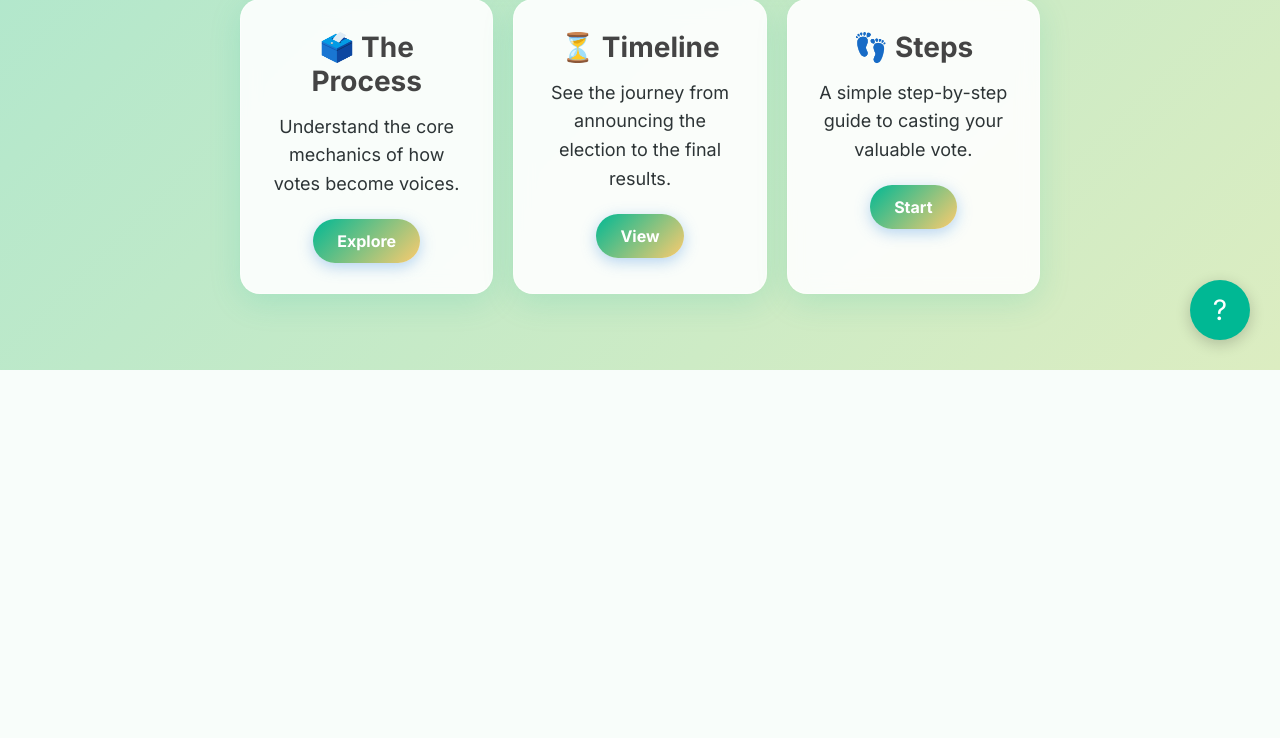
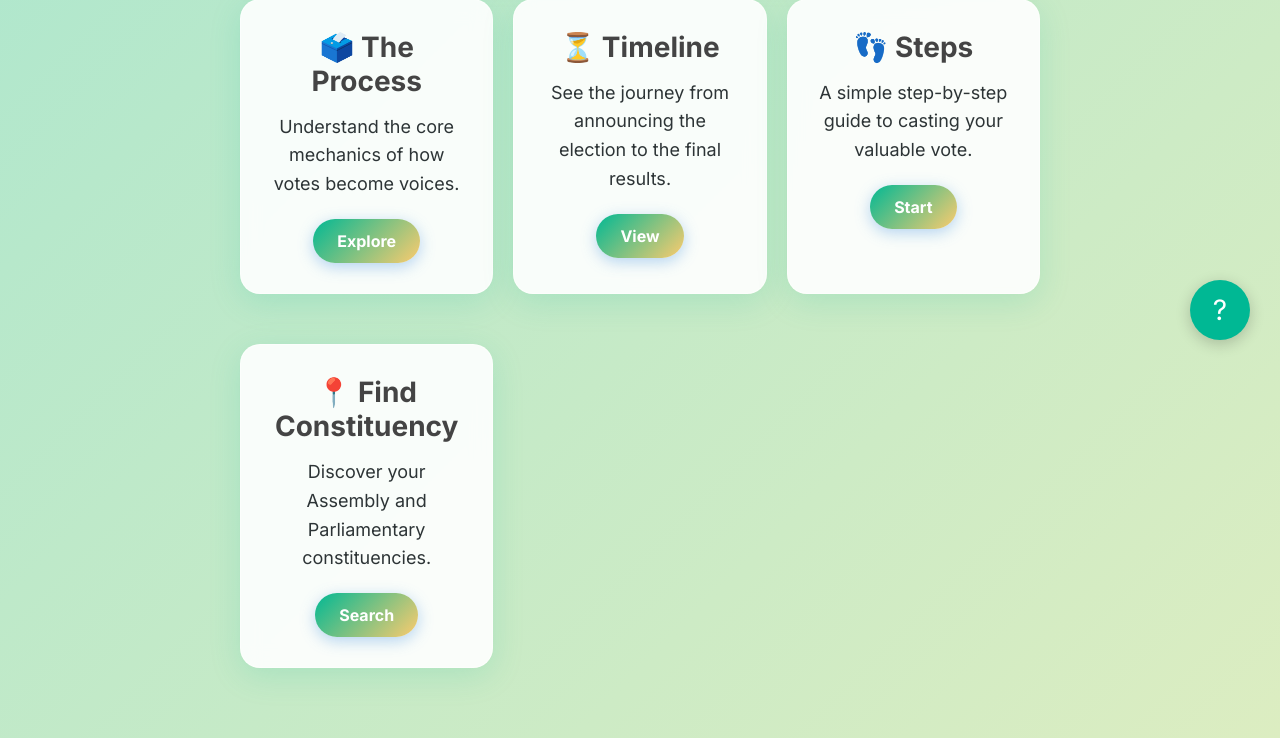
Before and after one commit to titan-spyer/election-buddy, a Django app: page / in a window 1280 px wide. Shown: the part 430-1168 px from the top of the page. Before the commit the page ends 800 px from the top, so only its background shows below. Run offline with Django 5.2, Linux system fonts and the light colour scheme.

Commit message:
Fix favicon warning and add constituency card to homepage

```diff
--- a/election_project/urls.py
+++ b/election_project/urls.py
@@ -16,8 +16,10 @@ Including another URLconf
 """
 from django.contrib import admin
 from django.urls import path, include
+from django.views.generic import RedirectView
 
 urlpatterns = [
     path('admin/', admin.site.urls),
     path('', include('guide.urls')),
+    path('favicon.ico', RedirectView.as_view(url='/static/images/logo.png', permanent=True)),
 ]
--- a/templates/guide/base.html
+++ b/templates/guide/base.html
@@ -5,6 +5,7 @@
     <meta charset="UTF-8">
     <meta name="viewport" content="width=device-width, initial-scale=1.0">
     <title>Election Buddy | {% block title %}{% endblock %}</title>
+    <link rel="icon" type="image/png" href="{% static 'images/logo.png' %}">
     <link href="https://fonts.googleapis.com/css2?family=Inter:wght@400;500;700&display=swap" rel="stylesheet">
     <link rel="stylesheet" href="{% static 'css/style.css' %}">
 </head>
--- a/templates/guide/index.html
+++ b/templates/guide/index.html
@@ -27,5 +27,10 @@
         <p>A simple step-by-step guide to casting your valuable vote.</p>
         <a href="{% url 'steps' %}" class="actionBtn">Start</a>
     </div>
+    <div class="glassCard stepCard">
+        <h2>📍 Find Constituency</h2>
+        <p>Discover your Assembly and Parliamentary constituencies.</p>
+        <a href="{% url 'constituency_lookup' %}" class="actionBtn">Search</a>
+    </div>
 </div>
 {% endblock %}
```
